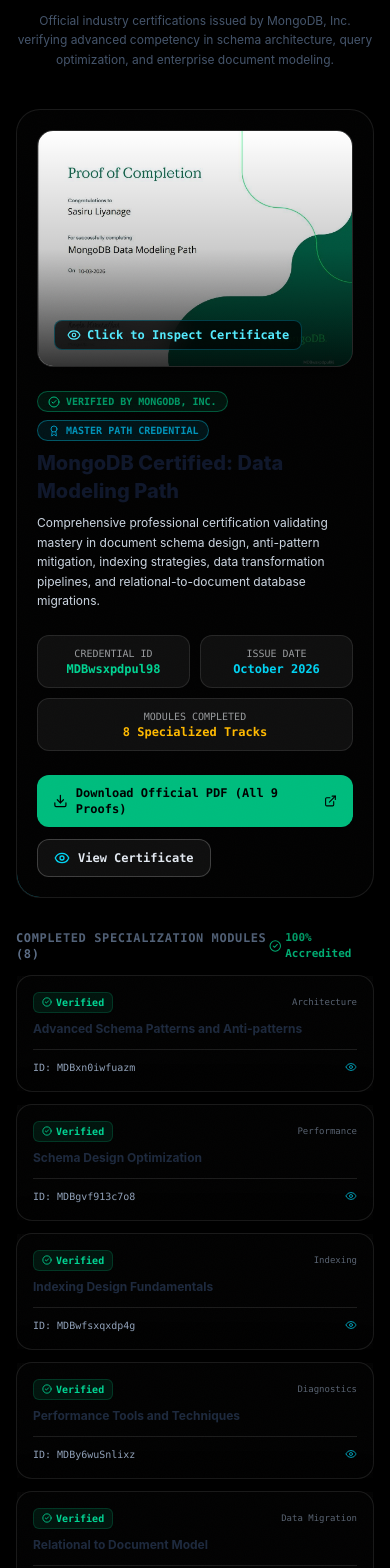
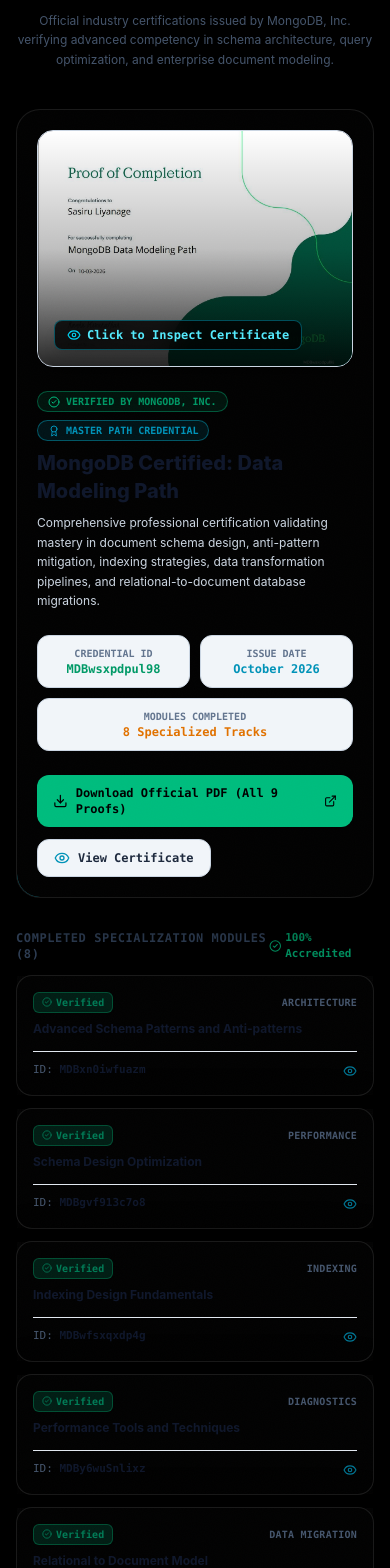
Before and after one commit to sasiruliyanage2004/portfolio-, a React (Vite) app: page / in a window 390 px wide. Shown: the part 6920-8488 px from the top of the page. Built offline with nearby package versions, Linux system fonts and the light colour scheme; no server answers.

Commit message:
fix: resolve light mode text contrast and styling on MongoDB certification cards

```diff
--- a/src/components/cyber/EducationCyber.jsx
+++ b/src/components/cyber/EducationCyber.jsx
@@ -383,7 +383,7 @@ export default function EducationCyber() {
               {/* Certificate High-Res Thumbnail Preview */}
               <div
                 onClick={() => setSelectedCert(MONGODB_CERTIFICATIONS[0])}
-                className="lg:col-span-5 relative rounded-2xl overflow-hidden border border-white/15 bg-black/40 shadow-xl cursor-pointer group/thumb aspect-[4/3] flex items-center justify-center"
+                className="lg:col-span-5 relative rounded-2xl overflow-hidden border border-slate-300 dark:border-white/15 bg-slate-900 shadow-xl cursor-pointer group/thumb aspect-[4/3] flex items-center justify-center"
               >
                 <img
                   src="/certificates/cert-page-9.webp"
@@ -391,9 +391,9 @@ export default function EducationCyber() {
                   className="w-full h-full object-cover object-center transform group-hover/thumb:scale-105 transition-transform duration-500"
                   loading="lazy"
                 />
-                <div className="absolute inset-0 bg-gradient-to-t from-black/80 via-black/20 to-transparent flex items-end p-4">
-                  <span className="inline-flex items-center gap-1.5 text-xs font-mono font-bold text-cyan-300 bg-black/70 px-3 py-1.5 rounded-lg border border-cyan-500/30 backdrop-blur-md">
-                    <Eye className="h-3.5 w-3.5" />
+                <div className="absolute inset-0 bg-gradient-to-t from-black/85 via-black/25 to-transparent flex items-end p-4">
+                  <span className="inline-flex items-center gap-1.5 text-xs font-mono font-bold text-cyan-300 bg-black/80 px-3 py-1.5 rounded-lg border border-cyan-500/40 backdrop-blur-md shadow-lg">
+                    <Eye className="h-3.5 w-3.5 text-cyan-400" />
                     <span>Click to Inspect Certificate</span>
                   </span>
                 </div>
@@ -416,26 +416,26 @@ export default function EducationCyber() {
                   <h4 className="text-xl sm:text-2xl font-extrabold text-slate-900 dark:text-white">
                     MongoDB Certified: Data Modeling Path
                   </h4>
-                  <p className="mt-2 text-xs sm:text-sm text-slate-600 dark:text-slate-300 leading-relaxed font-normal">
+                  <p className="mt-2 text-xs sm:text-sm text-slate-700 dark:text-slate-300 leading-relaxed font-normal">
                     Comprehensive professional certification validating mastery in document schema design, anti-pattern mitigation, indexing strategies, data transformation pipelines, and relational-to-document database migrations.
                   </p>
                 </div>
 
                 {/* Metadata Bar */}
                 <div className="grid grid-cols-2 sm:grid-cols-3 gap-2.5 pt-2">
-                  <div className="rounded-xl bg-white/5 border border-white/10 p-2.5 text-center">
-                    <div className="text-[10px] uppercase font-mono opacity-60">Credential ID</div>
-                    <div className="text-xs sm:text-sm font-mono font-bold text-emerald-400 truncate">
+                  <div className="rounded-xl bg-slate-100 dark:bg-white/5 border border-slate-300 dark:border-white/10 p-2.5 text-center shadow-sm">
+                    <div className="text-[10px] uppercase font-mono font-bold text-slate-500 dark:text-slate-400">Credential ID</div>
+                    <div className="text-xs sm:text-sm font-mono font-bold text-emerald-600 dark:text-emerald-400 truncate">
                       MDBwsxpdpul98
                     </div>
                   </div>
-                  <div className="rounded-xl bg-white/5 border border-white/10 p-2.5 text-center">
-                    <div className="text-[10px] uppercase font-mono opacity-60">Issue Date</div>
-                    <div className="text-xs sm:text-sm font-mono font-bold text-cyan-400">October 2026</div>
+                  <div className="rounded-xl bg-slate-100 dark:bg-white/5 border border-slate-300 dark:border-white/10 p-2.5 text-center shadow-sm">
+                    <div className="text-[10px] uppercase font-mono font-bold text-slate-500 dark:text-slate-400">Issue Date</div>
+                    <div className="text-xs sm:text-sm font-mono font-bold text-cyan-600 dark:text-cyan-400">October 2026</div>
                   </div>
-                  <div className="col-span-2 sm:col-span-1 rounded-xl bg-white/5 border border-white/10 p-2.5 text-center">
-                    <div className="text-[10px] uppercase font-mono opacity-60">Modules Completed</div>
-                    <div className="text-xs sm:text-sm font-mono font-bold text-amber-400">8 Specialized Tracks</div>
+                  <div className="col-span-2 sm:col-span-1 rounded-xl bg-slate-100 dark:bg-white/5 border border-slate-300 dark:border-white/10 p-2.5 text-center shadow-sm">
+                    <div className="text-[10px] uppercase font-mono font-bold text-slate-500 dark:text-slate-400">Modules Completed</div>
+                    <div className="text-xs sm:text-sm font-mono font-bold text-amber-600 dark:text-amber-400">8 Specialized Tracks</div>
                   </div>
                 </div>
 
@@ -455,9 +455,9 @@ export default function EducationCyber() {
                   <button
                     type="button"
                     onClick={() => setSelectedCert(MONGODB_CERTIFICATIONS[0])}
-                    className="inline-flex items-center gap-2 rounded-xl border border-white/20 bg-white/5 px-4 py-2.5 font-mono text-xs font-semibold text-slate-200 hover:text-white hover:border-cyan-400/50 hover:bg-white/10 transition-all cursor-pointer"
+                    className="inline-flex items-center gap-2 rounded-xl border border-slate-300 dark:border-white/20 bg-slate-100 dark:bg-white/5 px-4 py-2.5 font-mono text-xs font-bold text-slate-800 dark:text-slate-200 hover:text-cyan-600 dark:hover:text-white hover:border-cyan-500/50 hover:bg-slate-200/80 dark:hover:bg-white/10 transition-all cursor-pointer shadow-sm"
                   >
-                    <Eye className="h-4 w-4 text-cyan-400" />
+                    <Eye className="h-4 w-4 text-cyan-600 dark:text-cyan-400" />
                     <span>View Certificate</span>
                   </button>
                 </div>
@@ -468,10 +468,10 @@ export default function EducationCyber() {
           {/* Specialized Modules Grid */}
           <div className="space-y-3">
             <div className="flex items-center justify-between">
-              <span className="font-mono text-xs font-bold uppercase tracking-wider text-slate-500 dark:text-slate-400">
+              <span className="font-mono text-xs font-bold uppercase tracking-wider text-slate-700 dark:text-slate-400">
                 Completed Specialization Modules ({MONGODB_CERTIFICATIONS.length - 1})
               </span>
-              <span className="font-mono text-[11px] text-emerald-500 font-bold flex items-center gap-1">
+              <span className="font-mono text-[11px] text-emerald-600 dark:text-emerald-400 font-bold flex items-center gap-1">
                 <CheckCircle2 className="h-3.5 w-3.5" />
                 100% Accredited
               </span>
@@ -482,24 +482,24 @@ export default function EducationCyber() {
                 <div
                   key={cert.id}
                   onClick={() => setSelectedCert(cert)}
-                  className="group/item project-card-obsidian noise-overlay rounded-2xl p-4 border border-white/10 hover:border-emerald-500/40 transition-all duration-300 shadow-md cursor-pointer flex flex-col justify-between"
+                  className="group/item project-card-obsidian noise-overlay rounded-2xl p-4 border border-slate-300 dark:border-white/10 hover:border-emerald-500/60 dark:hover:border-emerald-500/40 transition-all duration-300 shadow-md hover:shadow-lg cursor-pointer flex flex-col justify-between"
                 >
                   <div>
                     <div className="flex items-center justify-between gap-2 mb-2">
-                      <span className="inline-flex items-center gap-1 font-mono text-[10px] text-emerald-400 font-semibold bg-emerald-500/10 px-2 py-0.5 rounded-md border border-emerald-500/20">
+                      <span className="inline-flex items-center gap-1 font-mono text-[10px] text-emerald-700 dark:text-emerald-400 font-bold bg-emerald-500/15 dark:bg-emerald-500/10 px-2 py-0.5 rounded-md border border-emerald-500/30 dark:border-emerald-500/20">
                         <CheckCircle2 className="h-2.5 w-2.5" />
                         Verified
                       </span>
-                      <span className="font-mono text-[9px] opacity-60 text-slate-400">{cert.category}</span>
+                      <span className="font-mono text-[10px] font-semibold text-slate-600 dark:text-slate-400 uppercase tracking-wide">{cert.category}</span>
                     </div>
-                    <h5 className="font-bold text-xs sm:text-sm text-slate-800 dark:text-slate-100 group-hover/item:text-emerald-400 transition-colors line-clamp-2">
+                    <h5 className="font-bold text-xs sm:text-sm text-slate-900 dark:text-white group-hover/item:text-emerald-600 dark:group-hover/item:text-emerald-400 transition-colors line-clamp-2 leading-snug">
                       {cert.title}
                     </h5>
                   </div>
 
-                  <div className="mt-3 pt-2.5 border-t border-white/10 flex items-center justify-between text-[10px] font-mono text-slate-400">
-                    <span className="truncate">ID: {cert.id}</span>
-                    <Eye className="h-3 w-3 text-cyan-400 opacity-70 group-hover/item:opacity-100 shrink-0" />
+                  <div className="mt-3.5 pt-2.5 border-t border-slate-200 dark:border-white/10 flex items-center justify-between text-[11px] font-mono text-slate-600 dark:text-slate-400">
+                    <span className="truncate font-medium">ID: <span className="text-slate-900 dark:text-slate-200 font-bold">{cert.id}</span></span>
+                    <Eye className="h-3.5 w-3.5 text-cyan-600 dark:text-cyan-400 opacity-80 group-hover/item:opacity-100 shrink-0 ml-1.5 transition-transform group-hover/item:scale-110" />
                   </div>
                 </div>
               ))}
--- a/src/index.css
+++ b/src/index.css
@@ -250,12 +250,27 @@ body.light-theme,
   box-shadow: 0 20px 45px rgba(15, 23, 42, 0.08) !important;
 }
 
-.light-theme .project-card-obsidian h3 {
+.light-theme .project-card-obsidian h3,
+.light-theme .project-card-obsidian h4,
+.light-theme .project-card-obsidian h5,
+.light-theme .project-card-obsidian h6 {
   color: #0f172a !important;
 }
 
 .light-theme .project-card-obsidian p {
   color: #334155 !important;
+}
+
+.light-theme .project-card-obsidian .bg-white\/5 {
+  background-color: #f1f5f9 !important;
+  border-color: rgba(30, 41, 59, 0.15) !important;
+  color: #0f172a !important;
+}
+
+.light-theme .project-card-obsidian .border-white\/10,
+.light-theme .project-card-obsidian .border-white\/15,
+.light-theme .project-card-obsidian .border-white\/20 {
+  border-color: rgba(30, 41, 59, 0.15) !important;
 }
 
 .light-theme .project-card-obsidian .tech-badge {
@@ -342,7 +357,9 @@ body.light-theme,
 .light-theme h1,
 .light-theme h2,
 .light-theme h3,
-.light-theme h4 {
+.light-theme h4,
+.light-theme h5,
+.light-theme h6 {
   color: #0f172a !important;
 }
 
@@ -359,6 +376,7 @@ body.light-theme,
   color: #64748b !important;
 }
 
+.light-theme .text-slate-100,
 .light-theme .text-slate-200,
 .light-theme .text-white {
   color: #0f172a !important;
```
